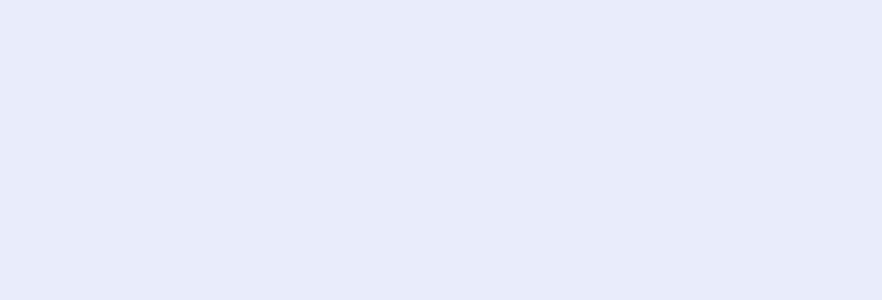
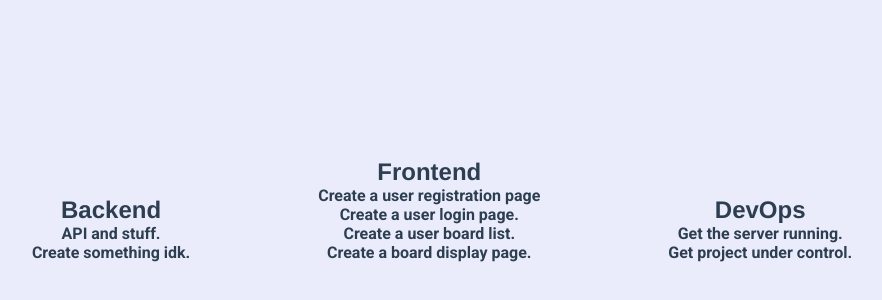
Before and after one commit to DimaUpGrade/NoteClip-frontend-, a Vue app: page /board/1 in a window 1280 px wide. Before the commit this address had no page. Shown: the part 190-490 px from the top of the page, without its empty margins (198-1080 px from the left). Built offline with nearby package versions, Linux system fonts and the light colour scheme.

Commit message:
Добавлены отображения содержимого досок

```diff
--- a/src/components/BoardItem.vue
+++ b/src/components/BoardItem.vue
@@ -11,7 +11,12 @@
 
 <script>
 import router from '../router';
+
 export default {
+
+    data() {
+
+    },
     props: {
         board: {
             type: Object,
@@ -20,9 +25,8 @@ export default {
     },
     methods: {
         goToBoard(id) {
-            alert(id);
-
-            router.push({ path: '/board' + '-' + id, params: {id}})
+            // alert(id);
+            router.replace({ path: '/board/' + id});
         }
     }
 }
--- /dev/null
+++ b/src/components/ColumnItem.vue
@@ -0,0 +1,40 @@
+<template>
+    <div id="div_column">
+        <h2>{{ column.title }}</h2>
+        <!-- <p>{{ column.tasks }}</p> -->
+        <!-- <p>{{ column.tasks }}</p> -->
+        <TaskList
+            v-bind:tasks="tasks"
+        />
+    </div>
+</template>
+
+<script>
+import TaskList from '@/components/TaskList.vue'
+
+export default {
+    data() {
+        return {
+            //wrong
+            tasks: this.column.tasks
+        }
+    },
+    // props: ["column"],
+    props: {
+        column: {
+            type: Object,
+            required: true
+        },
+    },
+    methods: {
+
+    },
+
+    created () {
+        // const id = this.$route.params.id;
+        // this.tasks = board_1.columns
+    },
+
+    components: {TaskList}
+}
+</script>
--- /dev/null
+++ b/src/components/ColumnList.vue
@@ -0,0 +1,33 @@
+<template>
+    <div>
+        <ColumnItem
+            v-for="column in board"
+            v-bind:column="column"
+        />
+    </div>
+
+</template>
+
+<script>
+import ColumnItem from '@/components/ColumnItem.vue'
+
+export default {
+    props: ['board'],
+
+    methods: {
+
+    },
+    components: {
+        ColumnItem
+    }
+}
+
+</script>
+
+<style scoped>
+    div {
+        display: inline-block;
+        padding: 2rem;
+        margin: 2rem;
+    }
+</style>
--- /dev/null
+++ b/src/components/TaskItem.vue
@@ -0,0 +1,22 @@
+<template>
+    <div>
+
+        <p>{{ task.title }}</p>
+    </div>
+</template>
+
+<script>
+
+export default {
+    data () {
+
+    },
+    props: {
+        task: {
+            type: Object,
+            required: true
+        }
+    }
+}
+
+</script>
--- /dev/null
+++ b/src/components/TaskList.vue
@@ -0,0 +1,19 @@
+<template>
+    <div>
+        <TaskItem
+            v-for="task in tasks"
+            v-bind:task="task"
+        />
+    </div>
+</template>
+
+<script>
+
+import TaskItem from '@/components/TaskItem.vue'
+
+export default {
+    props: ["tasks"],
+    components: {TaskItem}
+}
+
+</script>
--- /dev/null
+++ b/src/views/Board.vue
@@ -0,0 +1,41 @@
+<template>
+    <!-- {{ board.id }} -->
+    <ColumnList
+        v-bind:board="board"
+    />
+
+</template>
+
+<script>
+// убрать, когда будет через апи
+import board_1 from '../test_data/board-1.json'
+import board_2 from '../test_data/board-2.json'
+
+import ColumnList from '@/components/ColumnList.vue'
+
+export default {
+    data() {
+        return {
+            board: {},
+        }
+    },
+    methods: {
+
+    },
+    components: {
+        ColumnList
+    },
+    created() {
+        const id = this.$route.params.id;
+
+        // Здесь будет вызываться апи к доске по id
+        if (id == 1) {
+            this.board = board_1.columns
+        }
+        else if (id == 2) {
+            this.board = board_2.columns
+        }
+    }
+}
+
+</script>
```
Also changed, not shown: src/router/index.js (+6 -1 lines), src/test_data/board-1.json (+118 -1 lines).
